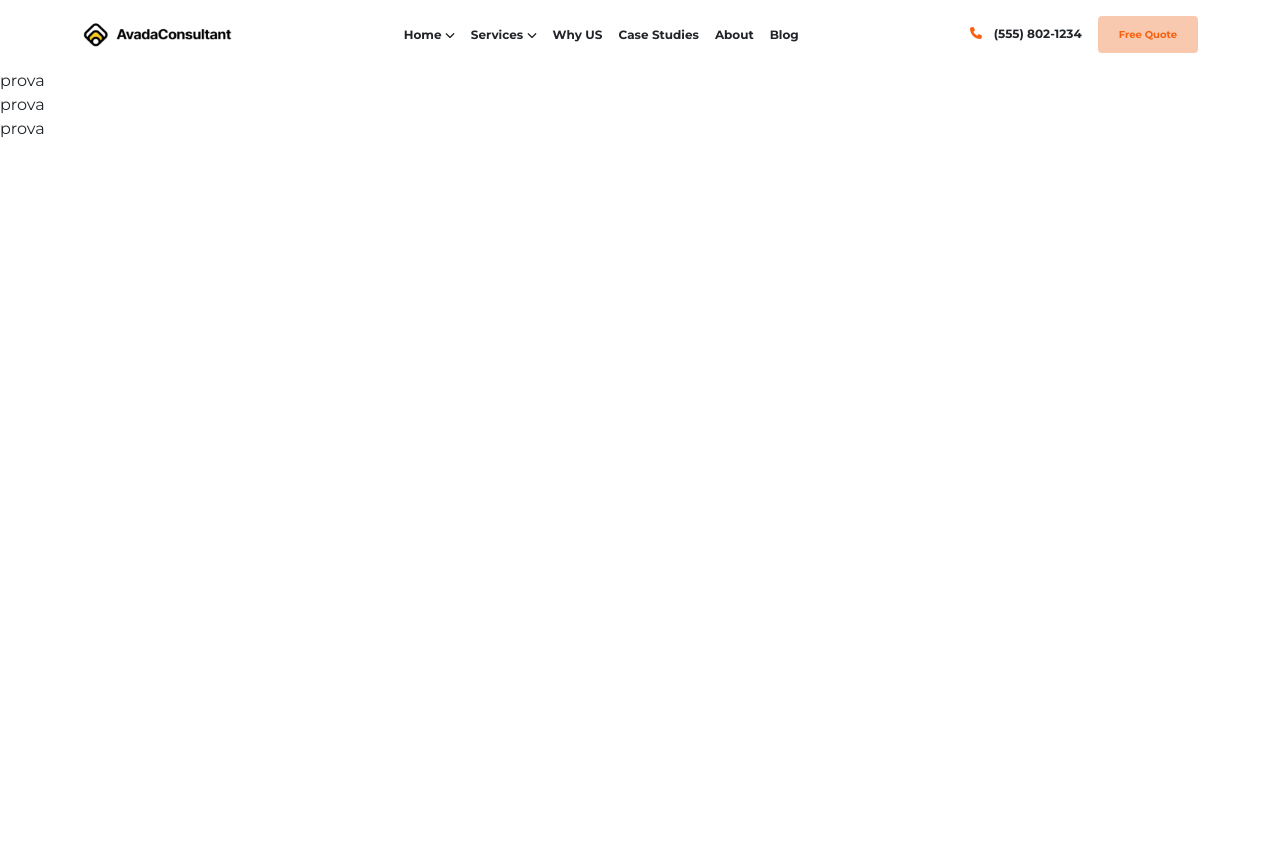
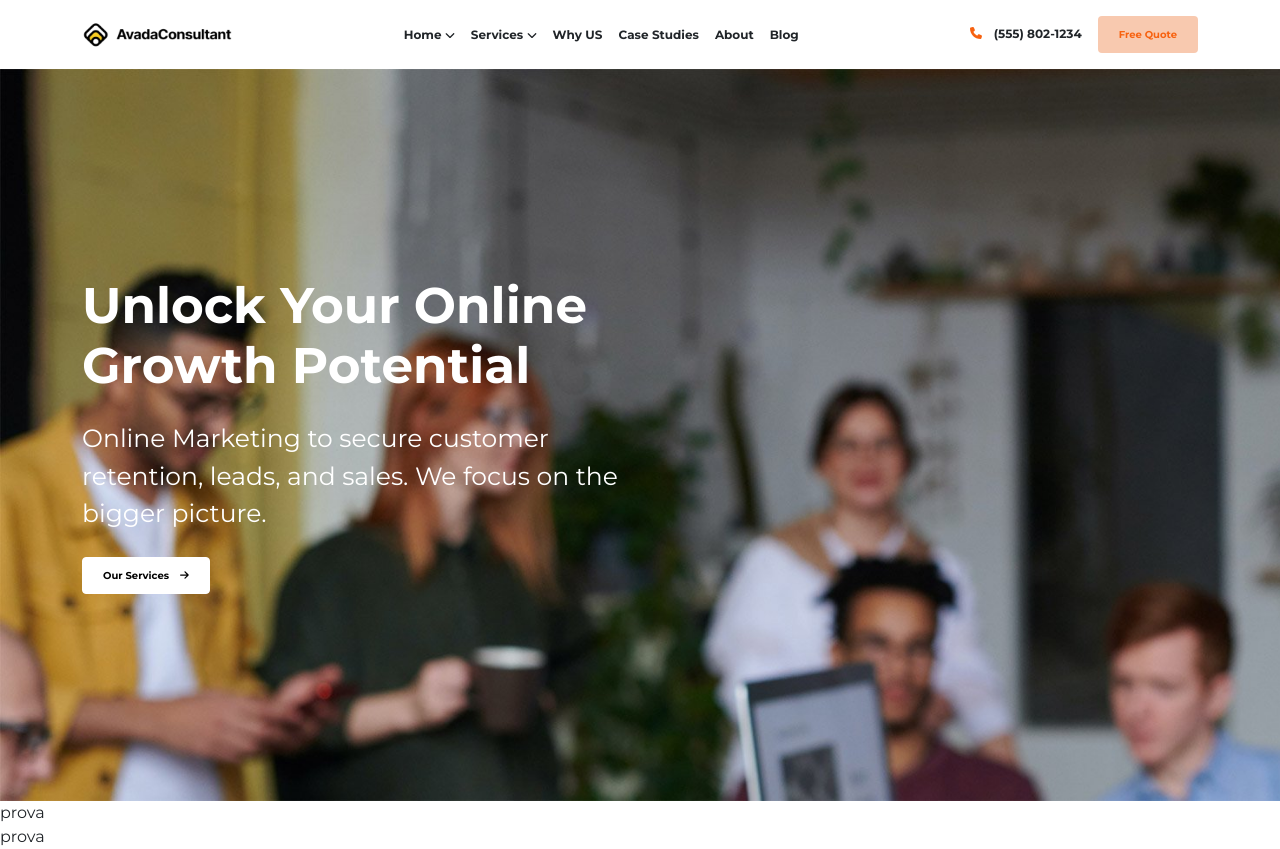
Before and after one commit to Ciro97cu/proj-html-vuejs, a Vue app: page / in a window 1280 px wide. Before the commit the page ends 800 px from the top, so only its background shows below. Built offline with nearby package versions, Linux system fonts and the light colour scheme.

Commit message:
working on jumbo

```diff
--- a/src/components/JumboAvada.vue
+++ b/src/components/JumboAvada.vue
@@ -1,5 +1,22 @@
 <template>
-  <div>prova</div>
+  <div id="jumbo" class="py-3">
+    <div class="container-sm">
+      <div class="row align-items-center justify-content-between">
+        <div class="col-sm-6 text-white">
+          <h1 class="pb-4">Unlock Your Online Growth Potential</h1>
+          <p class="pb-4">
+            Online Marketing to secure customer retention, leads, and sales. We
+            focus on the bigger picture.
+          </p>
+          <button class="btn border border-white">
+            Our Services
+            <font-awesome-icon icon="fa-solid fa-arrow-right" class="ps-2" />
+          </button>
+        </div>
+        <div class="col-sm-5"></div>
+      </div>
+    </div>
+  </div>
 </template>
 
 <script>
@@ -9,4 +26,30 @@ export default {
 </script>
 
 <style lang="scss" scoped>
+@import "../assets/style/variables.scss";
+@import "../assets/style/mixin.scss";
+
+#jumbo {
+  background-image: url(../assets/img/marketing-intro.jpg);
+  background-size: cover;
+
+  .row {
+    min-height: 700px;
+
+    .col-sm-6 {
+      h1 {
+        font-size: 50px;
+        font-weight: 700;
+      }
+
+      p {
+        font-size: 25px;
+      }
+
+      button {
+        @include button(white, black, transparent);
+      }
+    }
+  }
+}
 </style>
--- a/src/main.js
+++ b/src/main.js
@@ -5,10 +5,11 @@ import { library } from '@fortawesome/fontawesome-svg-core'
 
 import { faPhone } from '@fortawesome/free-solid-svg-icons'
 import { faChevronDown } from '@fortawesome/free-solid-svg-icons'
+import { faArrowRight } from '@fortawesome/free-solid-svg-icons'
 
 import { FontAwesomeIcon } from '@fortawesome/vue-fontawesome'
 
-library.add(faPhone, faChevronDown)
+library.add(faPhone, faChevronDown, faArrowRight)
 
 Vue.component('font-awesome-icon', FontAwesomeIcon)
 
```
